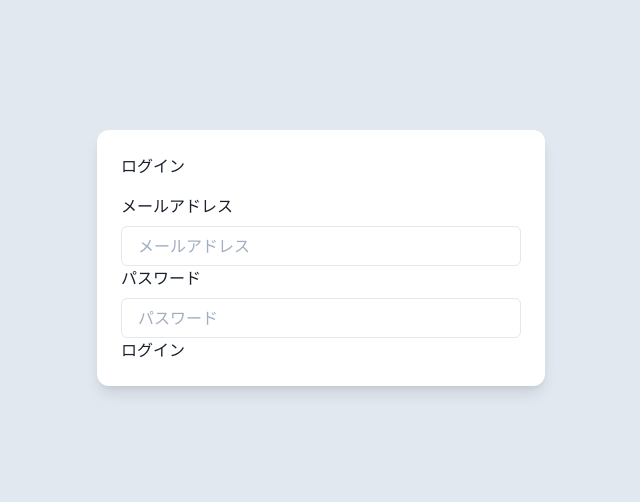
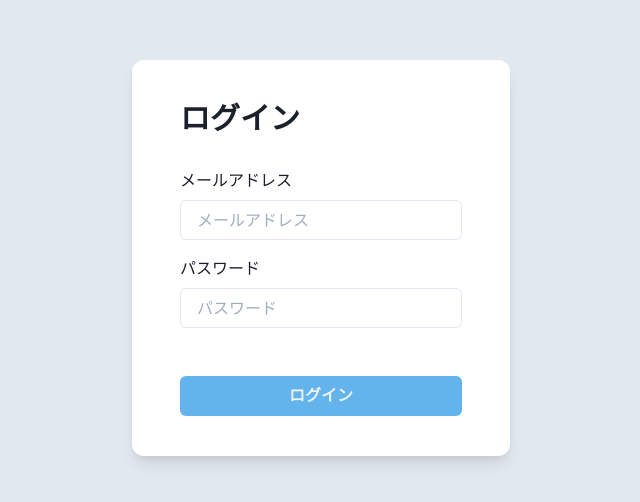
Before and after one commit to GrowUp-Haruno/react-firebase-auth, a React (Create React App) app: page / in a window 1280 px wide. Shown: the part 142-644 px from the top of the page, without its empty margins (319-959 px from the left). Built offline with nearby package versions, Linux system fonts and the light colour scheme; no server answers.

Commit message:
とりあえず完成

```diff
--- a/src/components/SignIn.tsx
+++ b/src/components/SignIn.tsx
@@ -3,10 +3,13 @@ import { useSignIn } from './hooks/useSignIn';
 import { AcountUserTypes } from './types/typeSign';
 import { FormInterfase } from '../interface/FormInterfase';
 import Card from '../atoms/Card';
+import { Stack } from '@chakra-ui/react';
 
 export const SignIn: FC = memo(() => {
   const { inputValueState, buttonState, handleChangeObjectState, handleSubmit } = useSignIn();
   return (
+    <Stack spacing={8} mx={'auto'} maxW={'lg'} py={12} px={6}>
+
       <Card>
         <FormInterfase<AcountUserTypes>
           formTitle="ログイン"
@@ -31,6 +34,7 @@ export const SignIn: FC = memo(() => {
           buttonState={buttonState}
         />
       </Card>
+    </Stack>
   );
 });
 
--- a/src/interface/FormInterfase.tsx
+++ b/src/interface/FormInterfase.tsx
@@ -1,7 +1,16 @@
 // User import
 import { FormInterfasePropTypes, FormInputValueTypes } from './types/typeFormInterfase';
 
-import { FormControl, FormLabel,Input, FormHelperText } from '@chakra-ui/react';
+import {
+  FormControl,
+  FormLabel,
+  Input,
+  FormHelperText,
+  Stack,
+  Heading,
+  Box,
+  Button,
+} from '@chakra-ui/react';
 
 /**
  * # FormInterfase
@@ -23,10 +32,13 @@ export const FormInterfase = <T extends FormInputValueTypes>({
   buttonName,
 }: FormInterfasePropTypes<T>): JSX.Element => {
   return (
-    <>
-      {formTitle && <h1>{formTitle}</h1>}
+    <Stack spacing={8} mx={'auto'} maxW={'lg'} py={4} px={6}>
+      <Box align={'flex-start'}>
+        <Heading fontSize="3xl">{formTitle}</Heading>
+      </Box>
       <form onSubmit={handleSubmit}>
-        <div>
+        <Stack spacing={12}>
+          <Stack spacing={4}>
             {inputParts.map(
               ({ labelName, nowSetting, inputName, inputType, inputPlaceholder }, index) => {
                 return (
@@ -47,11 +59,12 @@ export const FormInterfase = <T extends FormInputValueTypes>({
                 );
               }
             )}
-        </div>
-        <div>
-          <button disabled={buttonState}>{buttonName}</button>
-        </div>
+          </Stack>
+          <Button disabled={buttonState} backgroundColor={'blue.300'} color={'gray.100'} type="submit">
+            {buttonName}
+          </Button>
+        </Stack>
       </form>
-    </>
+    </Stack>
   );
 };
--- a/src/pages/App.tsx
+++ b/src/pages/App.tsx
@@ -1,9 +1,9 @@
 import { SignIn } from '../components/SignIn';
 // import './App.css';
-import { SignUp } from '../components/SignUp';
+// import { SignUp } from '../components/SignUp';
 import { useApp } from './hooks/useApp';
-import { SignOut } from '../components/SignOut';
-import { ChangeProfile } from '../components/ChangeProfile';
+// import { SignOut } from '../components/SignOut';
+// import { ChangeProfile } from '../components/ChangeProfile';
 import { ChakraProvider, Flex, useColorModeValue } from '@chakra-ui/react';
 import Chat from '../components/Chat';
 
```
Lines whose indentation alone changed are shown as unchanged.
